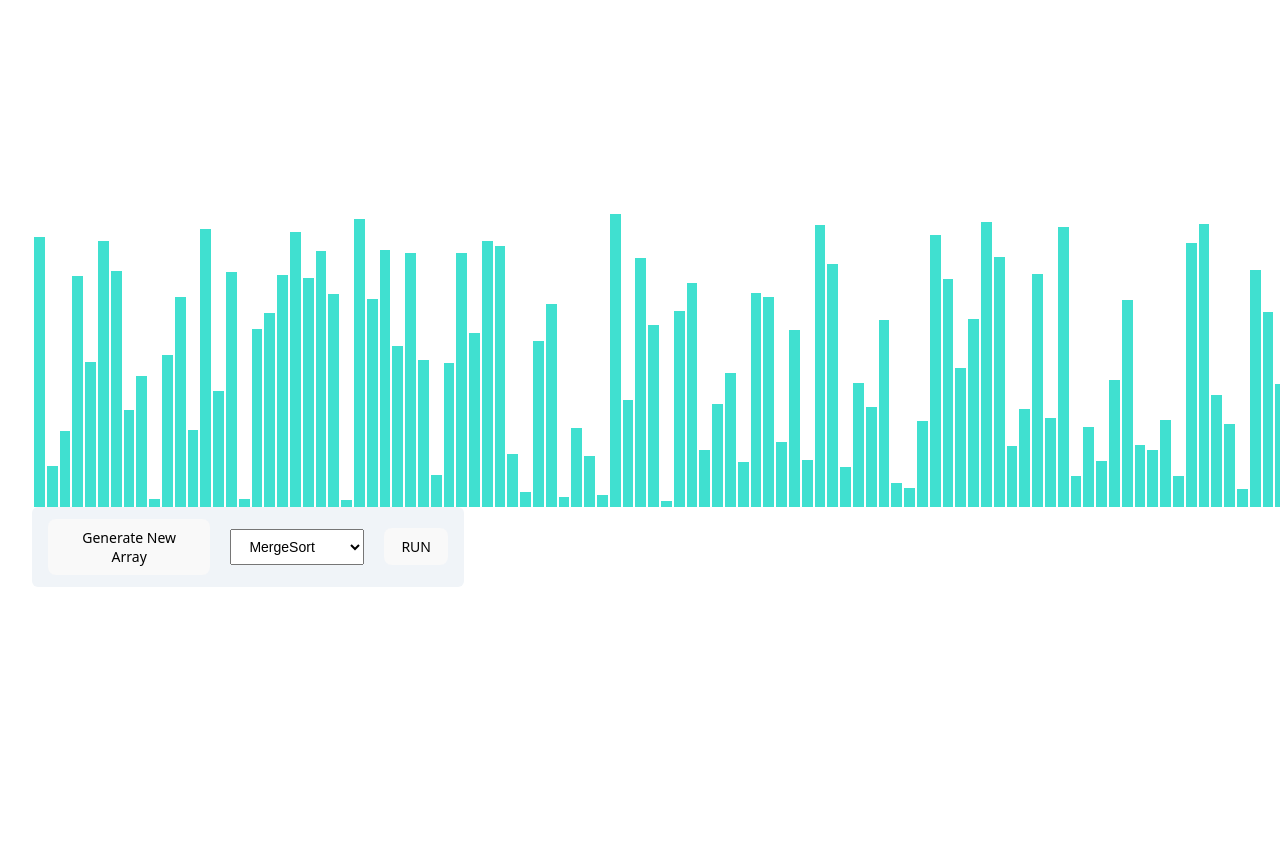
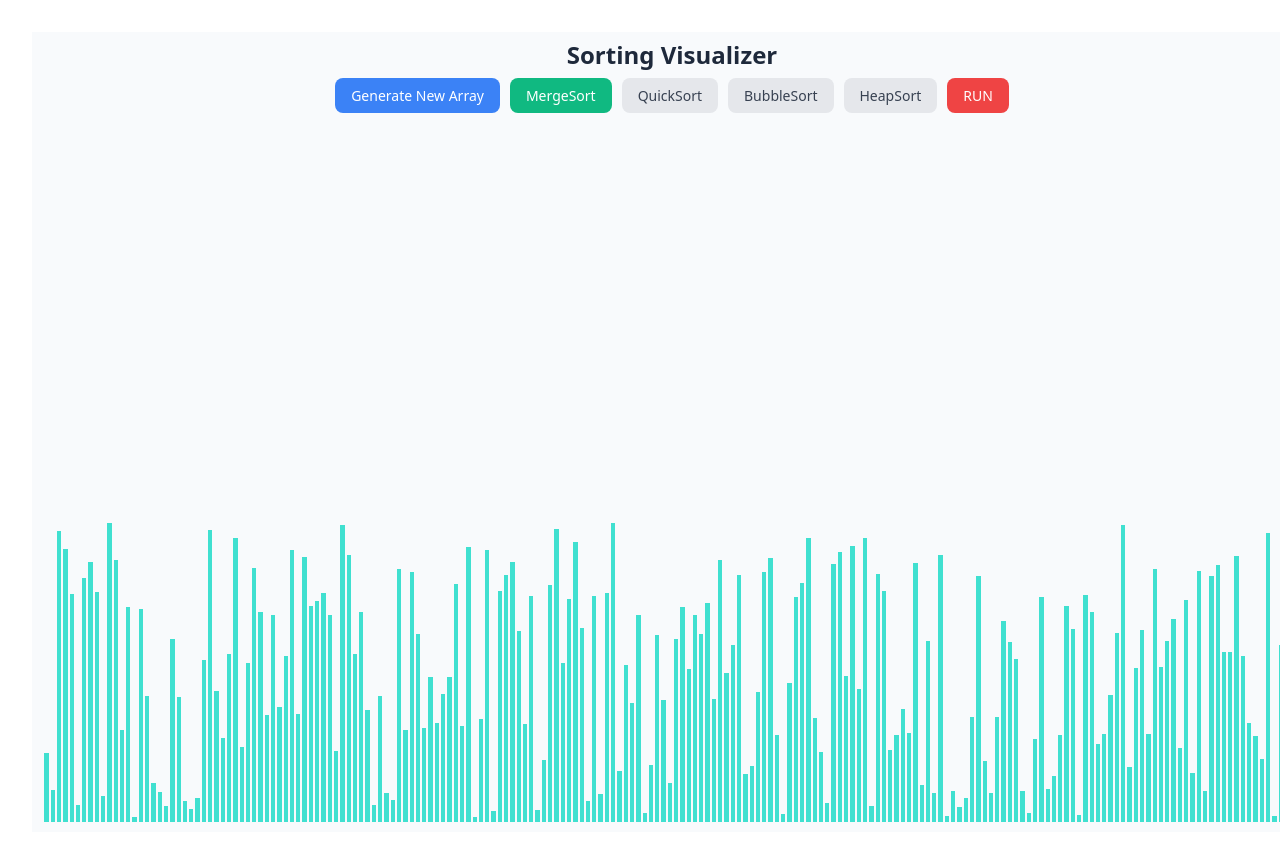
Before and after one commit to Aravshetty/AlgoVisualizer, a React (Vite) app: page /sorting in a window 1280 px wide. Shown: the top 860 px of the page. Before the commit the page ends 800 px from the top, so only its background shows below. Built offline with nearby package versions, Linux system fonts and the light colour scheme.

Commit message:
quicksort bug fix

```diff
--- a/src/SortingVisualizer/SortingVisualizer.jsx
+++ b/src/SortingVisualizer/SortingVisualizer.jsx
@@ -3,6 +3,7 @@ import './SortingVisualizer.css';
 import getMergeSort from '../algorithms/mergesort.js';
 import getBubbleSort from '../algorithms/bubblesort.js';
 import quicksort from '../algorithms/quicksort.js';
+import heapsort from '../algorithms/heapsort.js';
 
 function SortingVisualizer() {
   const [array, setArray] = useState([]);
@@ -27,7 +28,7 @@ function SortingVisualizer() {
           setTimeout(() => {
             firstIndStyle.backgroundColor = 'red';
             secondIndStyle.backgroundColor = 'red';
-          }, i * 1);
+          }, i * 5);
         }
         if (i % 3 === 1) {
           const [firstInd, secondInd] = animations[i];
@@ -36,14 +37,14 @@ function SortingVisualizer() {
           setTimeout(() => {
             firstIndStyle.backgroundColor = 'turquoise';
             secondIndStyle.backgroundColor = 'turquoise';
-          }, i * 1);
+          }, i * 5);
         }
         if (i % 3 === 2) {
           setTimeout(() => {
             const [barOneIdx, newHeight] = animations[i];
             const barOneStyle = arrayBars[barOneIdx].style;
             barOneStyle.height = `${newHeight}px`;
-          }, i * 1);
+          }, i * 5);
         }
       }
     }
@@ -59,7 +60,7 @@ function SortingVisualizer() {
           setTimeout(() => {
             firstIndStyle.backgroundColor = 'red';
             secondIndStyle.backgroundColor = 'red';
-          }, i * 1);
+          }, i * 3);
         }
         if (i % 4 === 1) {
           const [firstInd, secondInd] = animations[i];
@@ -68,19 +69,18 @@ function SortingVisualizer() {
           setTimeout(() => {
             firstIndStyle.backgroundColor = 'turquoise';
             secondIndStyle.backgroundColor = 'turquoise';
-          }, i * 1);
+          }, i * 3);
         }
         if (i % 4 === 2 || i % 4 === 3) {
           setTimeout(() => {
             const [barOneIdx, newHeight] = animations[i];
             const barOneStyle = arrayBars[barOneIdx].style;
             barOneStyle.height = `${newHeight}px`;
-          }, i * 1);
+          }, i * 3);
         }
       }
     }
-
-    if (selectedAlgorithm === 'quickSort') {
+     if (selectedAlgorithm === 'quickSort') {
       const animations = quicksort(array.slice());
       const arrayBars = document.getElementsByClassName('array-bar');
 
@@ -165,16 +165,104 @@ function SortingVisualizer() {
             }
           }, speed * (animations.length));
     }
+
+    if (selectedAlgorithm === 'heapSort') {
+  const animations = heapsort(array.slice());
+  const arrayBars = document.getElementsByClassName('array-bar');
+
+  let speed = 5;
+  let sortedElements = new Set();
+  let totalElements = array.length;
+
+  for (let i = 0; i < animations.length; i++) {
+    const [action, ...rest] = animations[i];
+
+
+
+    if (action === 'swap') {
+      const [barOneIdx, barTwoIdx, barOneHeight, barTwoHeight] = rest;
+
+      setTimeout(() => {
+        arrayBars[barOneIdx].style.height = `${barTwoHeight}px`;
+        arrayBars[barTwoIdx].style.height = `${barOneHeight}px`;
+
+        arrayBars[barOneIdx].style.backgroundColor = 'turquoise';
+        arrayBars[barTwoIdx].style.backgroundColor = 'turquoise';
+      }, speed * i);
+    }
+
+    else if (action === 'sorted') {
+      const [sortedIdx] = rest;
+
+      setTimeout(() => {
+        arrayBars[sortedIdx].style.backgroundColor = '#a64ca6';
+        sortedElements.add(sortedIdx);
+      }, speed * i);
+    }
+
+    if (action === 'sorted' && sortedElements.size === totalElements) {
+      setTimeout(() => {
+        for (let k = 0; k < arrayBars.length; k++) {
+          arrayBars[k].style.backgroundColor = 'turquoise';
+        }
+      }, speed * (i + 1));
+    }
+  }
+
+  setTimeout(() => {
+    for (let k = 0; k < arrayBars.length; k++) {
+      arrayBars[k].style.backgroundColor = 'turquoise';
+    }
+  }, speed * (animations.length));
+}
+
+
   };
 
-  const handleGenrateArray = () => {
+  const handleGenerateArray = () => {
     const initialArray = getInitialArray();
     setArray(initialArray);
   };
 
   return (
-    <>
-      <div className='array-container' style={{ display: 'flex', alignItems: 'flex-end' }}>
+    <div style={{ display: 'flex', flexDirection: 'column', height: '100vh', backgroundColor: '#f8fafc' }}>
+      {/* Top Section */}
+      <div style={{ padding: '10px 20px' }}>
+        <div style={{ textAlign: 'center', marginBottom: '10px' }}>
+          <h1 style={{ fontSize: '24px', fontWeight: 'bold', color: '#1e293b', margin: 0 }}>
+            Sorting Visualizer
+          </h1>
+        </div>
+
+        <div style={{ display: 'flex', justifyContent: 'center', gap: '10px', flexWrap: 'wrap' }}>
+          <button style={{ padding: '8px 16px', fontSize: '14px', backgroundColor: '#3b82f6', color: 'white', border: 'none', borderRadius: '8px', cursor: 'pointer' }} onClick={handleGenerateArray}>
+            Generate New Array
+          </button>
+
+          <button style={{ padding: '8px 16px', fontSize: '14px', backgroundColor: selectedAlgorithm === 'mergeSort' ? '#10b981' : '#e5e7eb', color: selectedAlgorithm === 'mergeSort' ? 'white' : '#374151', border: 'none', borderRadius: '8px', cursor: 'pointer' }} onClick={() => setSelectedAlgorithm('mergeSort')}>
+            MergeSort
+          </button>
+
+          <button style={{ padding: '8px 16px', fontSize: '14px', backgroundColor: selectedAlgorithm === 'quickSort' ? '#10b981' : '#e5e7eb', color: selectedAlgorithm === 'quickSort' ? 'white' : '#374151', border: 'none', borderRadius: '8px', cursor: 'pointer' }} onClick={() => setSelectedAlgorithm('quickSort')}>
+            QuickSort
+          </button>
+
+          <button style={{ padding: '8px 16px', fontSize: '14px', backgroundColor: selectedAlgorithm === 'bubbleSort' ? '#10b981' : '#e5e7eb', color: selectedAlgorithm === 'bubbleSort' ? 'white' : '#374151', border: 'none', borderRadius: '8px', cursor: 'pointer' }} onClick={() => setSelectedAlgorithm('bubbleSort')}>
+            BubbleSort
+          </button>
+
+          <button style={{ padding: '8px 16px', fontSize: '14px', backgroundColor: selectedAlgorithm === 'heapSort' ? '#10b981' : '#e5e7eb', color: selectedAlgorithm === 'heapSort' ? 'white' : '#374151', border: 'none', borderRadius: '8px', cursor: 'pointer' }} onClick={() => setSelectedAlgorithm('heapSort')}>
+            HeapSort
+          </button>
+
+          <button style={{ padding: '8px 16px', fontSize: '14px', backgroundColor: selectedAlgorithm ? '#ef4444' : '#9ca3af', color: 'white', border: 'none', borderRadius: '8px', cursor: selectedAlgorithm ? 'pointer' : 'not-allowed', opacity: selectedAlgorithm ? 1 : 0.6 }} onClick={handleRunAlgorithm} disabled={!selectedAlgorithm}>
+            RUN
+          </button>
+        </div>
+      </div>
+
+      {/* Bottom Section - Array Bars */}
+      <div className="array-container" style={{ flex: 1, display: 'flex', alignItems: 'flex-end', justifyContent: 'center', padding: '10px' }}>
         {array.map((value, idx) => (
           <div
             className="array-bar"
@@ -193,38 +281,7 @@ function SortingVisualizer() {
           />
         ))}
       </div>
-
-      <div style={{
-        backgroundColor: '#f0f4f8',
-        padding: '12px 16px',
-        borderRadius: '6px',
-        display: 'flex',
-        alignItems: 'center',
-        maxWidth: '400px',
-        gap: '20px'
-      }}>
-        <button style={{ padding: '8px 14px', fontSize: '14px' }} onClick={handleGenrateArray}>
-          Generate New Array
-        </button>
-
-        <select
-          value={selectedAlgorithm}
-          onChange={(e) => setSelectedAlgorithm(e.target.value)}
-          style={{ padding: '8px 14px', fontSize: '14px' }}
-        >
-          <option value="mergeSort">MergeSort</option>
-          <option value="quickSort">QuickSort</option>
-          <option value="bubbleSort">BubbleSort</option>
-          <option value="insertionSort">InsertionSort</option>
-          <option value="heapSort">HeapSort</option>
-          <option value="selectionSort">SelectionSort</option>
-        </select>
-
-        <button style={{ padding: '8px 16px', fontSize: '14px' }} onClick={handleRunAlgorithm}>
-          RUN
-        </button>
-      </div>
-    </>
+    </div>
   );
 }
 
@@ -236,7 +293,7 @@ function getRandomNumber(min, max) {
 
 function getInitialArray() {
   const a = [];
-  for (let i = 1; i <= 100; i++) {
+  for (let i = 1; i <= 200; i++) {
     a.push(getRandomNumber(5, 300));
   }
   return a;
--- /dev/null
+++ b/src/algorithms/heapsort.js
@@ -0,0 +1,63 @@
+export default function heapsort(array) {
+  const animations = [];
+  heapSortHelper(array, animations);
+  return animations;
+}
+
+function heapSortHelper(array, animations) {
+  const n = array.length;
+
+
+  for (let i = Math.floor(n / 2) - 1; i >= 0; i--) {
+    heapify(array, n, i, animations);
+  }
+
+
+  for (let i = n - 1; i > 0; i--) {
+
+    animations.push(["compare", 0, i]);
+    animations.push(["swap", 0, i, array[0], array[i]]);
+
+
+    [array[0], array[i]] = [array[i], array[0]];
+
+
+    animations.push(["sorted", i]);
+
+
+    heapify(array, i, 0, animations);
+  }
+
+
+  animations.push(["sorted", 0]);
+}
+
+function heapify(array, n, i, animations) {
+  let largest = i;
+  let left = 2 * i + 1;
+  let right = 2 * i + 2;
+
+
+  if (left < n) {
+    animations.push(["compare", largest, left]);
+    if (array[left] > array[largest]) {
+      largest = left;
+    }
+  }
+
+
+  if (right < n) {
+    animations.push(["compare", largest, right]);
+    if (array[right] > array[largest]) {
+      largest = right;
+    }
+  }
+
+
+  if (largest !== i) {
+    animations.push(["swap", i, largest, array[i], array[largest]]);
+    [array[i], array[largest]] = [array[largest], array[i]];
+
+    heapify(array, n, largest, animations);
+  }
+}
```
Also changed, not shown: src/algorithms/insertionsort.js (deleted), src/algorithms/selectionsort.js (deleted).
